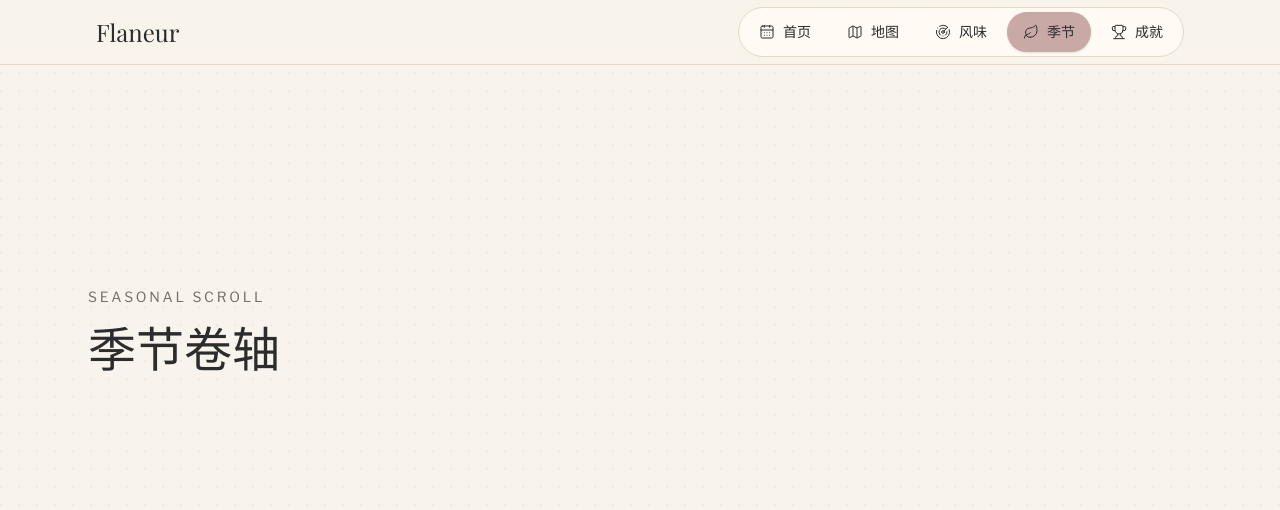
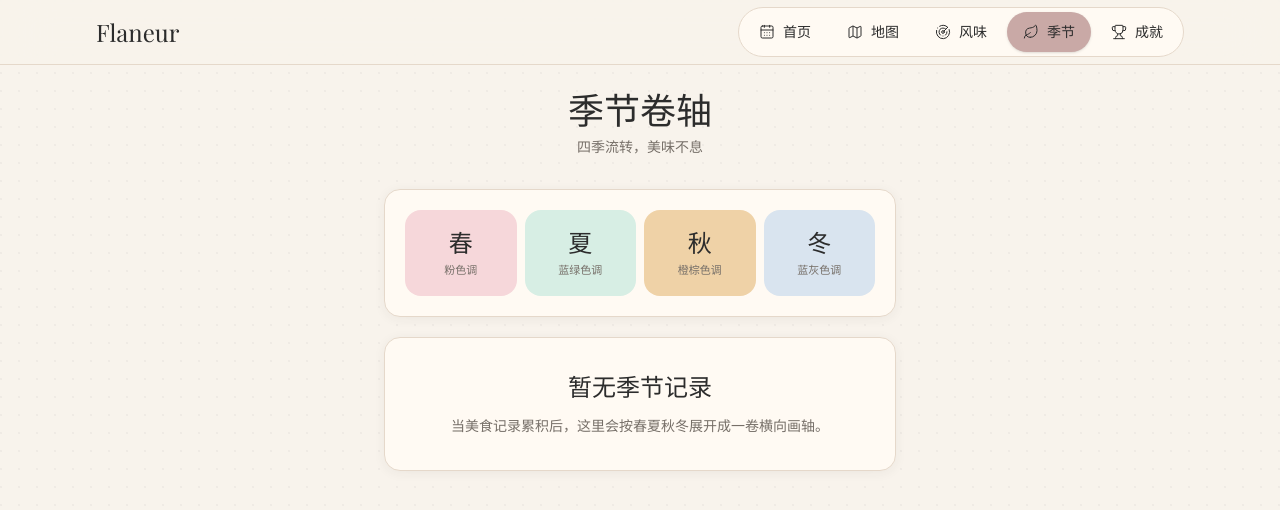
Before and after one commit to nefilbata/flaneur, a Next.js app: page /seasons in a window 1280 px wide. Shown: the top 510 px of the page. Built offline with nearby package versions, Linux system fonts and the light colour scheme.

Commit message:
feat: upgrade placeholder pages

```diff
--- a/src/app/achievements/page.tsx
+++ b/src/app/achievements/page.tsx
@@ -1,13 +1,30 @@
+const lockedBadges = Array.from({ length: 9 }, (_, index) => index + 1);
+
 export default function AchievementsPage() {
   return (
-    <section className="mx-auto flex min-h-[60vh] w-full max-w-6xl items-center px-6 py-16">
-      <div>
-        <p className="text-sm uppercase tracking-[0.2em] text-[var(--color-muted)]">
-          Achievement Hall
+    <section className="mx-auto max-w-lg animate-fade-in-up">
+      <header className="mb-8 text-center">
+        <h1 className="font-serif text-4xl text-charcoal">成就殿堂</h1>
+        <p className="mt-2 text-sm text-muted">每一次品尝都是一枚勋章</p>
+      </header>
+
+      <div className="card grid grid-cols-3 gap-3 p-5">
+        {lockedBadges.map((badge) => (
+          <div
+            key={badge}
+            className="flex aspect-square flex-col items-center justify-center rounded-2xl border border-dashed border-border bg-soft/60 text-muted"
+          >
+            <span className="font-serif text-3xl">?</span>
+            <span className="mt-1 text-xs">未解锁</span>
+          </div>
+        ))}
+      </div>
+
+      <div className="card mt-5 p-5 text-center">
+        <p className="text-sm text-muted">成就进度</p>
+        <p className="mt-1 font-serif text-3xl text-charcoal">
+          已解锁 0 / 15 枚徽章
         </p>
-        <h1 className="mt-4 font-serif text-4xl text-[var(--color-charcoal)] sm:text-5xl">
-          成就殿堂
-        </h1>
       </div>
     </section>
   );
--- a/src/app/flavor/page.tsx
+++ b/src/app/flavor/page.tsx
@@ -1,13 +1,32 @@
 export default function FlavorPage() {
   return (
-    <section className="mx-auto flex min-h-[60vh] w-full max-w-6xl items-center px-6 py-16">
-      <div>
-        <p className="text-sm uppercase tracking-[0.2em] text-[var(--color-muted)]">
-          Flavor Archive
-        </p>
-        <h1 className="mt-4 font-serif text-4xl text-[var(--color-charcoal)] sm:text-5xl">
-          风味档案
-        </h1>
+    <section className="mx-auto max-w-lg animate-fade-in-up">
+      <header className="mb-8 text-center">
+        <h1 className="font-serif text-4xl text-charcoal">风味档案</h1>
+        <p className="mt-2 text-sm text-muted">你的味觉人格画像</p>
+      </header>
+
+      <div className="card p-8">
+        <div className="mx-auto grid size-56 place-items-center">
+          <div className="relative size-48">
+            <div className="absolute inset-0 clip-hexagon border border-dashed border-muted/40 bg-soft/40" />
+            <div className="absolute inset-6 clip-hexagon border border-dashed border-muted/30" />
+            <div className="absolute inset-12 clip-hexagon border border-dashed border-muted/20" />
+            <div className="absolute left-1/2 top-1/2 size-3 -translate-x-1/2 -translate-y-1/2 rounded-full bg-primary" />
+          </div>
+        </div>
+        <p className="text-center text-sm text-muted">记录更多美食后生成雷达图</p>
+      </div>
+
+      <div className="card mt-5 grid grid-cols-2 gap-4 p-5 text-center">
+        <div>
+          <p className="text-sm text-muted">总记录</p>
+          <p className="mt-1 font-serif text-3xl text-charcoal">0 条</p>
+        </div>
+        <div>
+          <p className="text-sm text-muted">涉及菜系</p>
+          <p className="mt-1 font-serif text-3xl text-charcoal">0 种</p>
+        </div>
       </div>
     </section>
   );
--- a/src/app/map/page.tsx
+++ b/src/app/map/page.tsx
@@ -1,13 +1,28 @@
+import { MapPin } from "lucide-react";
+
 export default function MapPage() {
   return (
-    <section className="mx-auto flex min-h-[60vh] w-full max-w-6xl items-center px-6 py-16">
-      <div>
-        <p className="text-sm uppercase tracking-[0.2em] text-[var(--color-muted)]">
-          Food Map
+    <section className="mx-auto max-w-lg animate-fade-in-up">
+      <header className="mb-8 text-center">
+        <h1 className="font-serif text-4xl text-charcoal">美食地图</h1>
+        <p className="mt-2 text-sm text-muted">点亮你的城市味觉版图</p>
+      </header>
+
+      <div className="card p-8 text-center">
+        <div className="mx-auto mb-5 flex size-16 items-center justify-center rounded-full bg-soft text-primary-strong">
+          <MapPin className="size-7" strokeWidth={1.5} />
+        </div>
+        <h2 className="font-serif text-2xl text-charcoal">地图功能开发中</h2>
+        <p className="mt-3 text-sm leading-6 text-muted">
+          去过的餐厅和区域会在这里慢慢亮起，敬请期待。
         </p>
-        <h1 className="mt-4 font-serif text-4xl text-[var(--color-charcoal)] sm:text-5xl">
-          美食地图
-        </h1>
+      </div>
+
+      <div className="card mt-5 p-5">
+        <p className="text-sm text-muted">探索进度</p>
+        <p className="mt-1 font-serif text-3xl text-charcoal">
+          已探索 0 个区域
+        </p>
       </div>
     </section>
   );
--- a/src/app/seasons/page.tsx
+++ b/src/app/seasons/page.tsx
@@ -1,13 +1,40 @@
+const seasons = [
+  { name: "春", tone: "bg-[#f6d7da]", text: "粉色调" },
+  { name: "夏", tone: "bg-[#d7eee4]", text: "蓝绿色调" },
+  { name: "秋", tone: "bg-[#efd2a7]", text: "橙棕色调" },
+  { name: "冬", tone: "bg-[#d9e4ef]", text: "蓝灰色调" },
+];
+
 export default function SeasonsPage() {
   return (
-    <section className="mx-auto flex min-h-[60vh] w-full max-w-6xl items-center px-6 py-16">
-      <div>
-        <p className="text-sm uppercase tracking-[0.2em] text-[var(--color-muted)]">
-          Seasonal Scroll
+    <section className="mx-auto max-w-lg animate-fade-in-up">
+      <header className="mb-8 text-center">
+        <h1 className="font-serif text-4xl text-charcoal">季节卷轴</h1>
+        <p className="mt-2 text-sm text-muted">四季流转，美味不息</p>
+      </header>
+
+      <div className="card p-5">
+        <div className="grid grid-cols-4 gap-2">
+          {seasons.map((season) => (
+            <button
+              key={season.name}
+              type="button"
+              className={`${season.tone} rounded-2xl px-3 py-4 text-center transition hover:-translate-y-0.5`}
+            >
+              <span className="block font-serif text-2xl text-charcoal">
+                {season.name}
+              </span>
+              <span className="mt-1 block text-[11px] text-muted">{season.text}</span>
+            </button>
+          ))}
+        </div>
+      </div>
+
+      <div className="card mt-5 p-8 text-center">
+        <h2 className="font-serif text-2xl text-charcoal">暂无季节记录</h2>
+        <p className="mt-3 text-sm leading-6 text-muted">
+          当美食记录累积后，这里会按春夏秋冬展开成一卷横向画轴。
         </p>
-        <h1 className="mt-4 font-serif text-4xl text-[var(--color-charcoal)] sm:text-5xl">
-          季节卷轴
-        </h1>
       </div>
     </section>
   );
--- a/src/styles/globals.css
+++ b/src/styles/globals.css
@@ -87,6 +87,10 @@ a {
   transform: translateY(-1px);
 }
 
+.clip-hexagon {
+  clip-path: polygon(50% 0%, 93% 25%, 93% 75%, 50% 100%, 7% 75%, 7% 25%);
+}
+
 /* ── Page enter animation ── */
 @keyframes fadeInUp {
   from {
```
